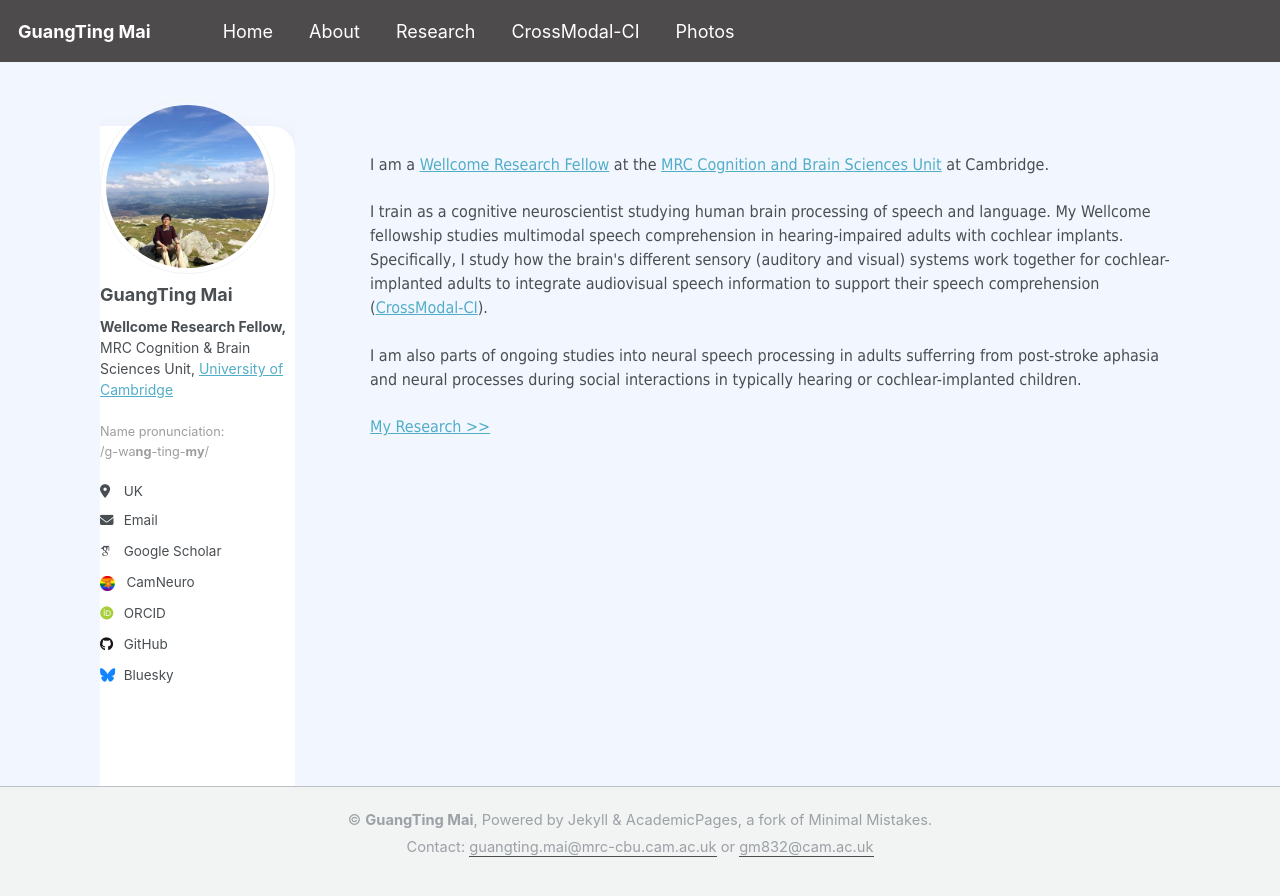
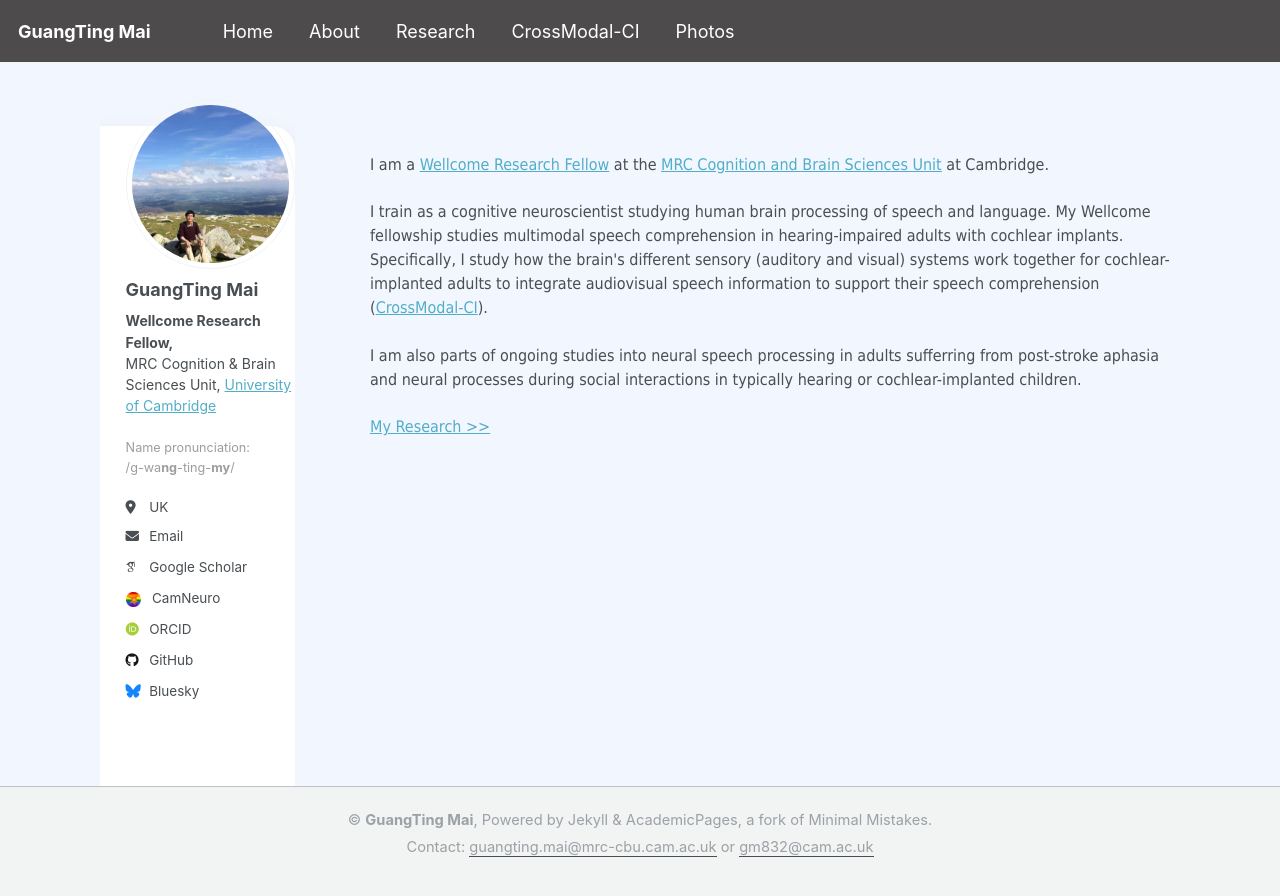
Before and after one commit to guangtingmai/guangtingmai.github.io, a Jekyll site: the page built from _pages/readme.html, in a window 1280 px wide. Shown: the top 896 px of the page. Built offline with Jekyll 4.4.1, drawn with Linux system fonts in a browser that asks for light colours; some web fonts are replaced.

Commit message:
Update custom.scss

```diff
--- a/_sass/custom.scss
+++ b/_sass/custom.scss
@@ -79,6 +79,7 @@ html, body {
 
 .sidebar {
   position: relative;
+  padding-left: 2vw !important;
 }
 
 .sidebar::before {
```
